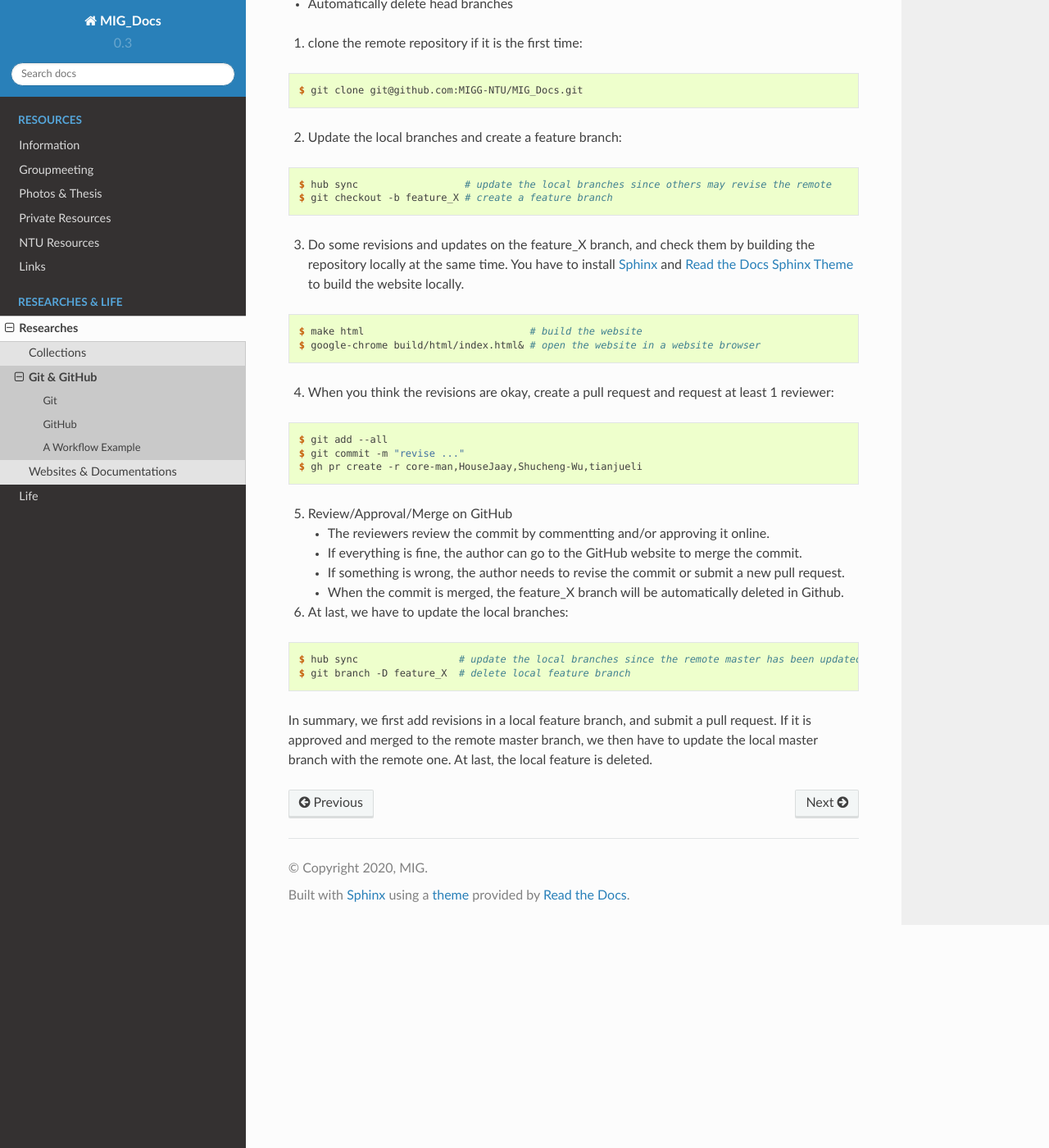
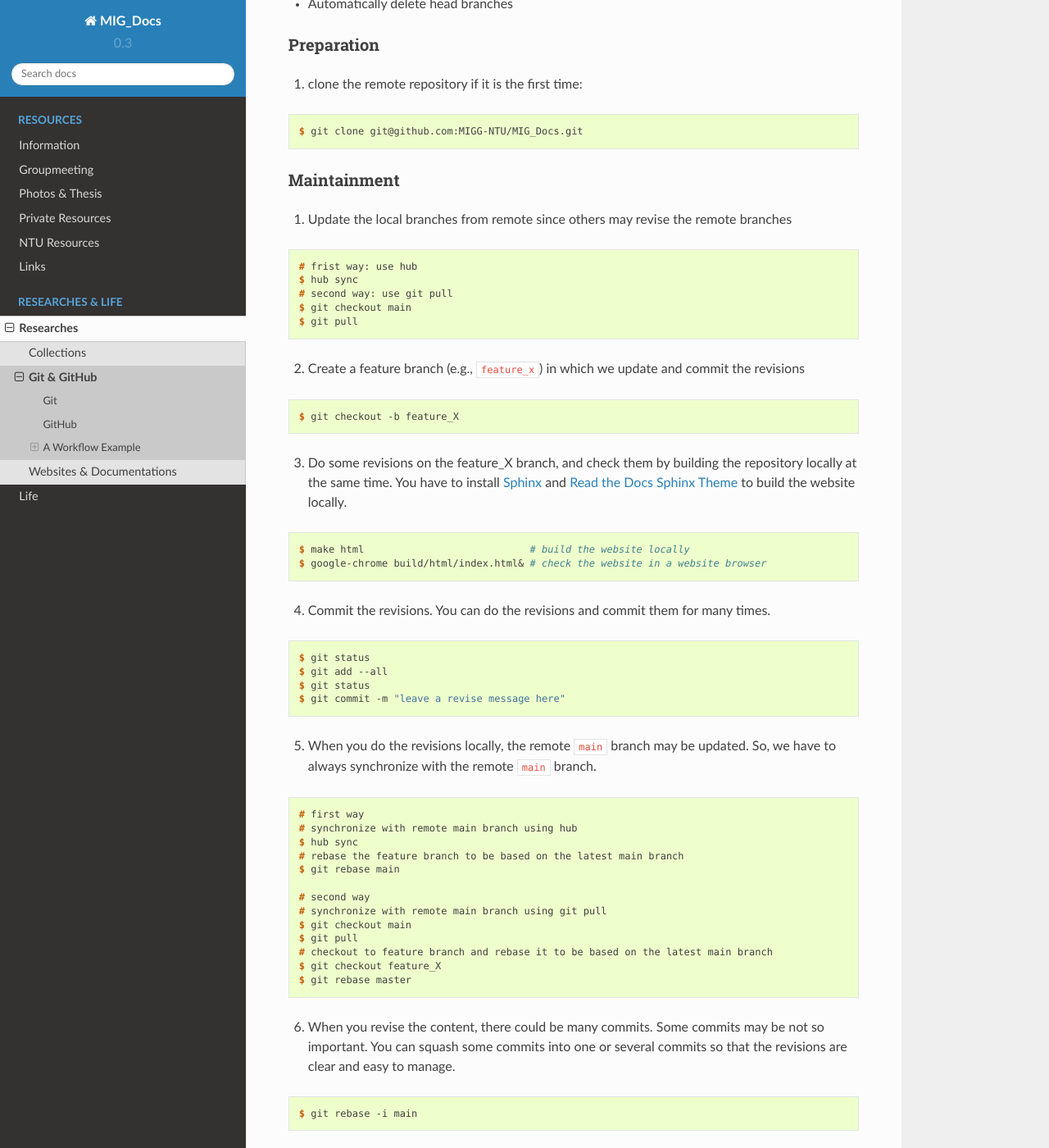
Before and after one commit to MIGG-NTU/MIG_Docs, a Sphinx documentation site: the page built from source/research/git-github.rst, in a window 1280 px wide and 1400 px high, scrolled down 1926 px. Shown: the whole window at 82% size. Built offline with Sphinx 7.4.7 and the Read the Docs theme 2.0.0, drawn with Linux system fonts in a browser that asks for light colours; some of the changed text lies outside the part shown.

Commit message:
update github workflow (#30)

```diff
--- a/source/research/git-github.rst
+++ b/source/research/git-github.rst
@@ -91,47 +91,97 @@
 - Automatically delete head branches
 
 
+Preparation
++++++++++++
+
 1. clone the remote repository if it is the first time:
 
 .. code-block:: console
 
     $ git clone git@github.com:MIGG-NTU/MIG_Docs.git
 
-2. Update the local branches and create a feature branch:
+
+Maintainment
+++++++++++++
+
+1. Update the local branches from remote since others may revise the remote branches
 
 .. code-block:: console
 
-    $ hub sync                  # update the local branches since others may revise the remote
-    $ git checkout -b feature_X # create a feature branch
+    # frist way: use hub
+    $ hub sync
+    # second way: use git pull
+    $ git checkout main
+    $ git pull
 
-3. Do some revisions and updates on the feature_X branch, and check them by building the repository locally at the same time. You have to install `Sphinx <https://www.sphinx-doc.org/en/master/usage/installation.html>`__ and `Read the Docs Sphinx Theme <https://github.com/readthedocs/sphinx_rtd_theme>`__ to build the website locally.
+2. Create a feature branch (e.g., ``feature_x``) in which we update and commit the revisions
 
 .. code-block:: console
 
-    $ make html                            # build the website
-    $ google-chrome build/html/index.html& # open the website in a website browser
+    $ git checkout -b feature_X
 
-4. When you think the revisions are okay, create a pull request and request at least 1 reviewer:
+3. Do some revisions on the feature_X branch, and check them by building the repository locally at the same time. You have to install `Sphinx <https://www.sphinx-doc.org/en/master/usage/installation.html>`__ and `Read the Docs Sphinx Theme <https://github.com/readthedocs/sphinx_rtd_theme>`__ to build the website locally.
 
 .. code-block:: console
 
+    $ make html                            # build the website locally
+    $ google-chrome build/html/index.html& # check the website in a website browser
+
+4. Commit the revisions. You can do the revisions and commit them for many times.
+
+.. code-block:: console
+
+    $ git status
     $ git add --all
-    $ git commit -m "revise ..."
+    $ git status
+    $ git commit -m "leave a revise message here"
+
+5. When you do the revisions locally, the remote ``main`` branch may be updated. So, we have to always synchronize with the remote ``main`` branch.
+
+.. code-block:: console
+
+   # first way
+   # synchronize with remote main branch using hub
+   $ hub sync
+   # rebase the feature branch to be based on the latest main branch
+   $ git rebase main
+
+   # second way
+   # synchronize with remote main branch using git pull
+   $ git checkout main
+   $ git pull
+   # checkout to feature branch and rebase it to be based on the latest main branch
+   $ git checkout feature_X
+   $ git rebase master
+
+
+6. When you revise the content, there could be many commits. Some commits may be not so important. You can squash some commits into one or several commits so that the revisions are clear and easy to manage.
+
+.. code-block:: console
+
+   $ git rebase -i main
+
+
+7. When you think the revisions are okay, create a pull request and request at least 1 reviewer:
+
+.. code-block:: console
+
     $ gh pr create -r core-man,HouseJaay,Shucheng-Wu,tianjueli
 
-5. Review/Approval/Merge on GitHub
+8. Review/Approval/Merge on GitHub
 
    - The reviewers review the commit by commentting and/or approving it online.
    - If everything is fine, the author can go to the GitHub website to merge the commit.
-   - If something is wrong, the author needs to revise the commit or submit a new pull request.
-   - When the commit is merged, the feature_X branch will be automatically deleted in Github.
+   - If there are conflicts, the author needs to resolve them locally and push to remote again.
+   - When commits are merged, the feature_X branch will be automatically deleted in Github.
 
-6. At last, we have to update the local branches:
+9. When commits are merged, we have to update the local branches:
 
 .. code-block:: console
 
     $ hub sync                 # update the local branches since the remote master has been updated
+    $ git checkout main        # checkout to main branch
     $ git branch -D feature_X  # delete local feature branch
 
 
-In summary, we first add revisions in a local feature branch, and submit a pull request. If it is approved and merged to the remote master branch, we then have to update the local master branch with the remote one. At last, the local feature is deleted.
+In summary, we first add revisions in a local feature branch, and submit a pull request. If it is approved and merged to the remote master branch, we then have to update the local main branch with the remote one. At last, the local feature has to be deleted.
```
